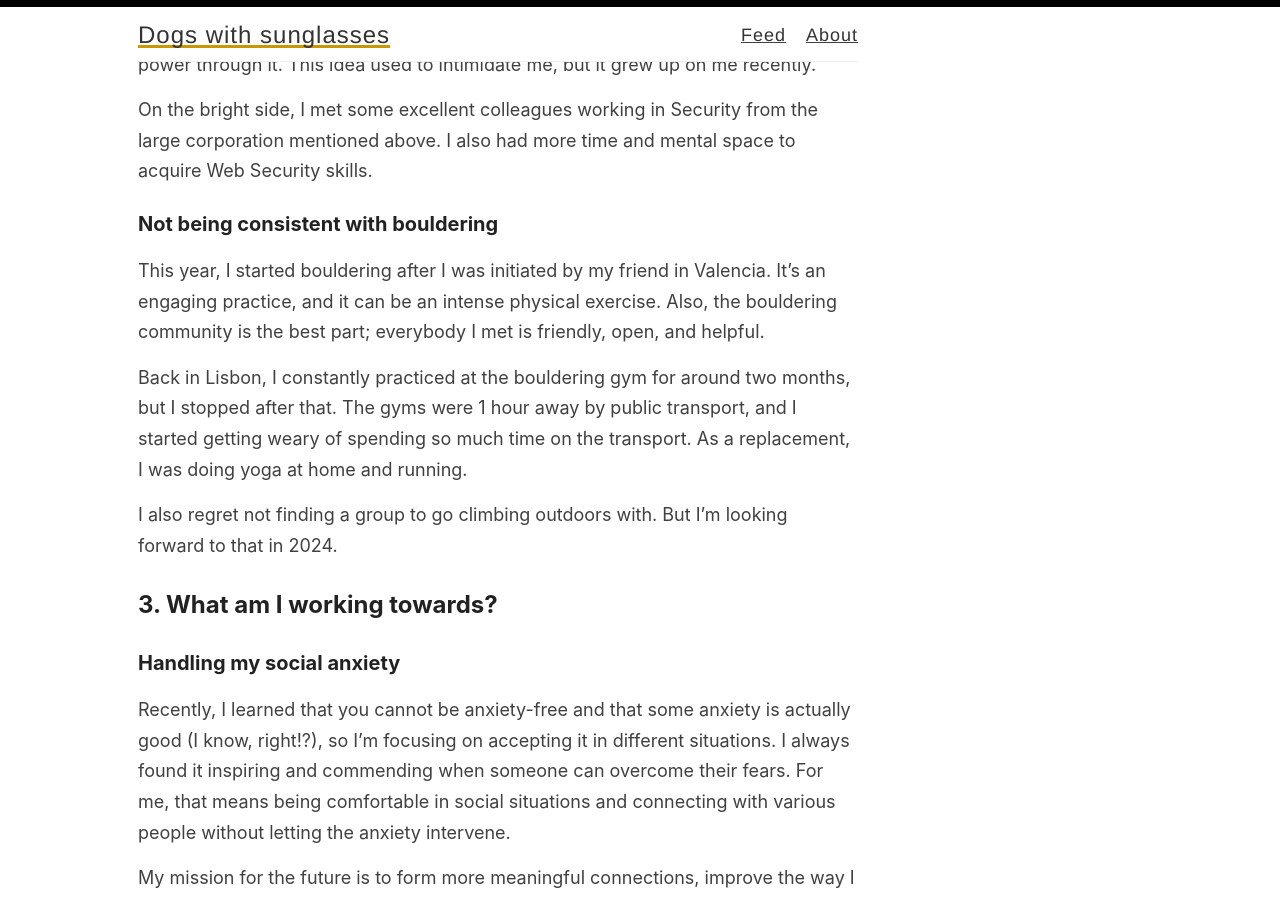
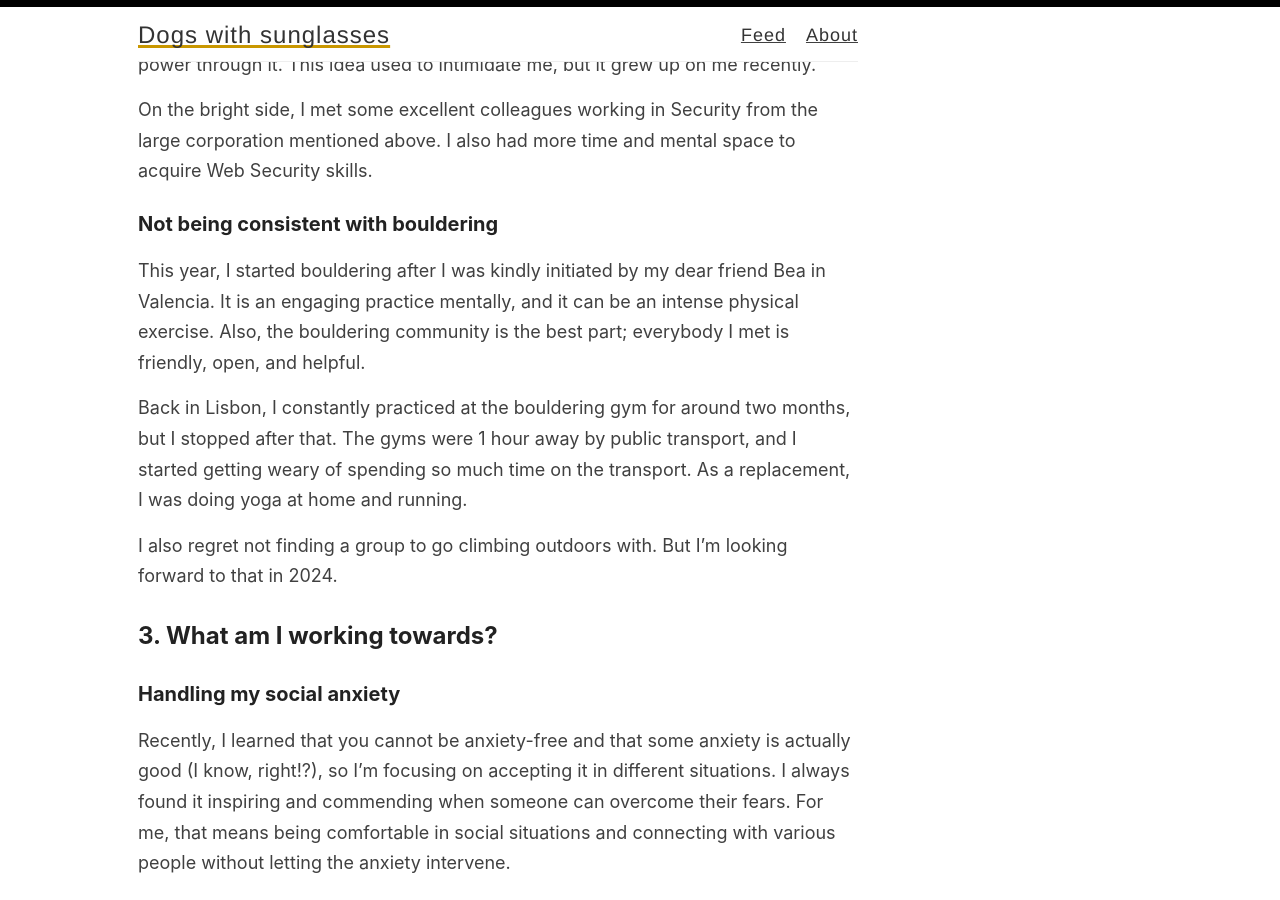
Before and after one commit to panacotar/blog, a Jekyll site: the page built from _posts/2024-01-03-2023-annual-review.md, in a window 1280 px wide and 900 px high, scrolled down 2510 px. Built offline with Jekyll 4.4.1, drawn with Linux system fonts in a browser that asks for light colours.

Commit message:
Did minor change to the article

```diff
--- a/_posts/2024-01-03-2023-annual-review.md
+++ b/_posts/2024-01-03-2023-annual-review.md
@@ -48,7 +48,7 @@ This startup merged into a large corporation, which caused a lack of direction f
 On the bright side, I met some excellent colleagues working in Security from the large corporation mentioned above. I also had more time and mental space to acquire Web Security skills.
 
 ### Not being consistent with bouldering
-This year, I started bouldering after I was initiated by my friend in Valencia. It's an engaging practice, and it can be an intense physical exercise. Also, the bouldering community is the best part; everybody I met is friendly, open, and helpful.
+This year, I started bouldering after I was kindly initiated by my dear friend Bea in Valencia. It is an engaging practice mentally, and it can be an intense physical exercise. Also, the bouldering community is the best part; everybody I met is friendly, open, and helpful.
 
 Back in Lisbon, I constantly practiced at the bouldering gym for around two months, but I stopped after that. The gyms were 1 hour away by public transport, and I started getting weary of spending so much time on the transport. As a replacement, I was doing yoga at home and running.
 
```
